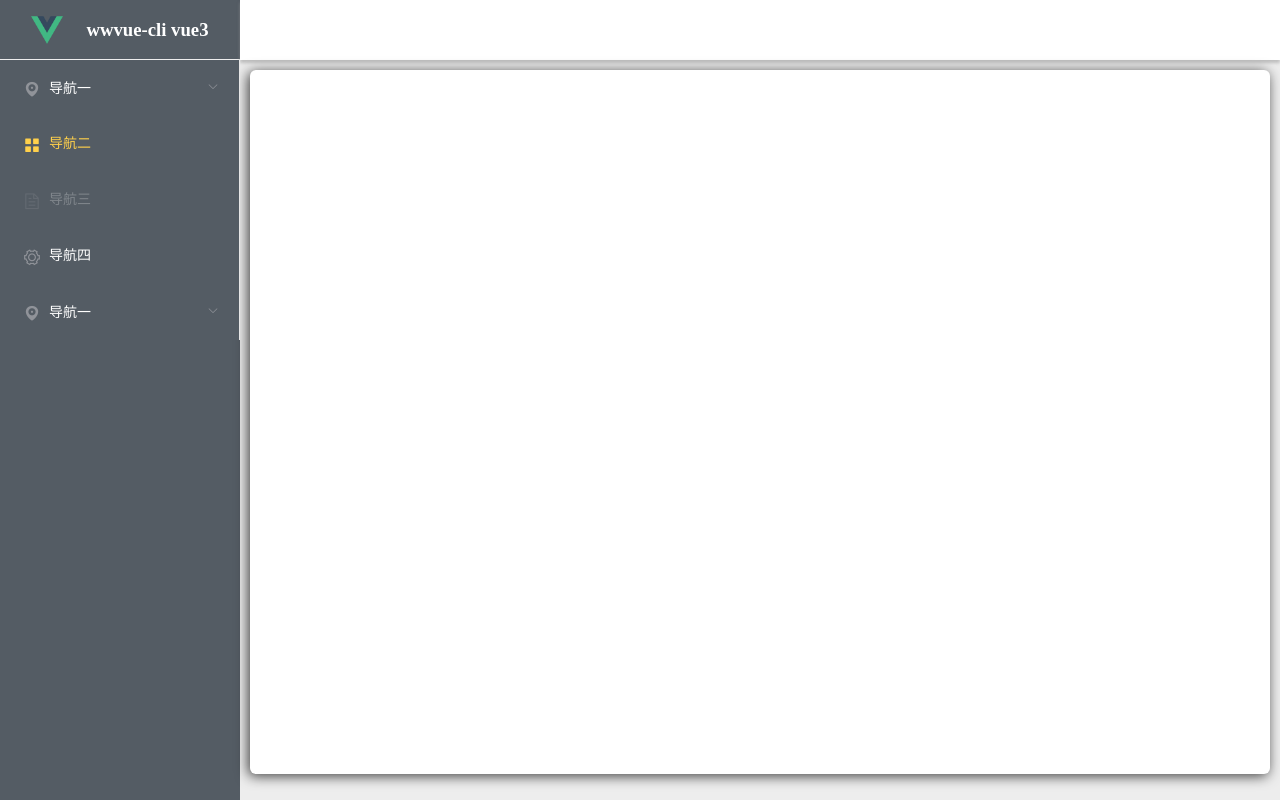
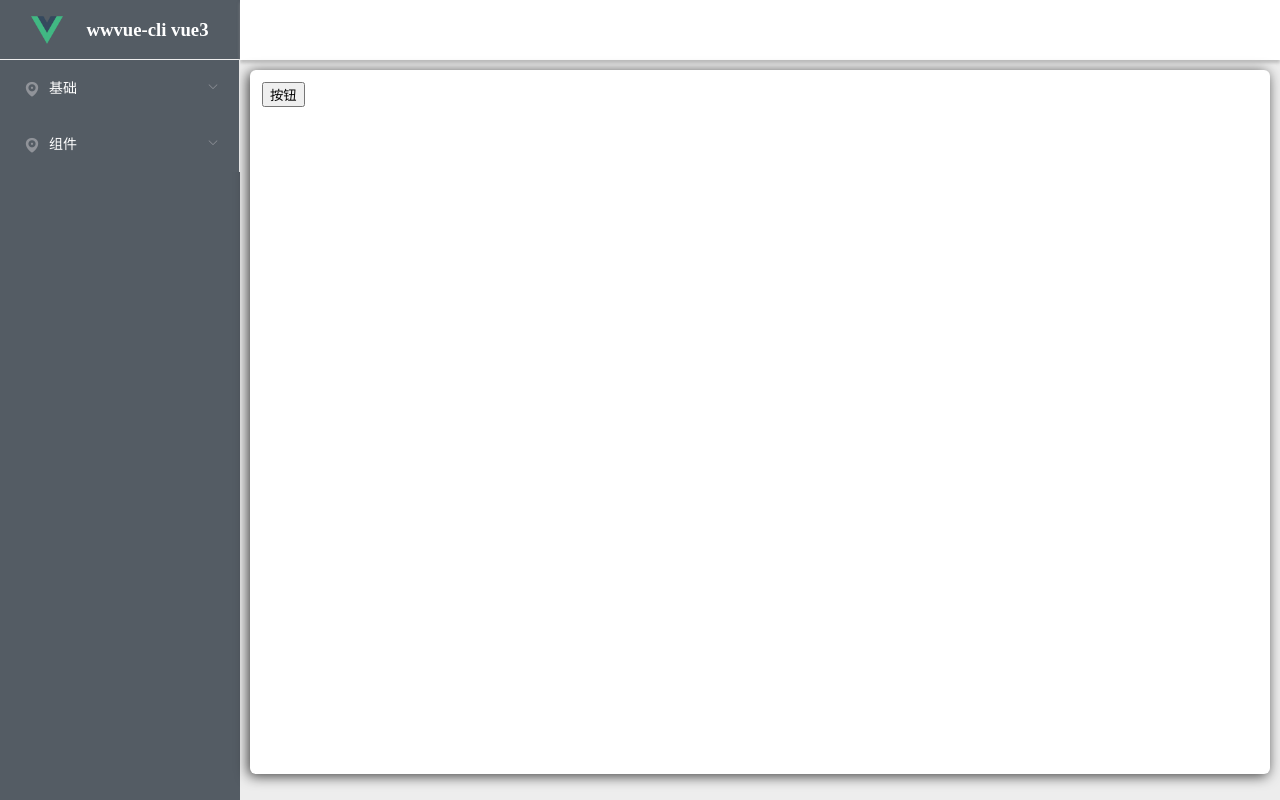
Before and after one commit to vannvan/wwvue-cli, a Vue app: page /#/button in a window 1280 px wide. Built offline with nearby package versions, Linux system fonts and the light colour scheme.

Commit message:
新增button组件

```diff
--- a/package.json
+++ b/package.json
@@ -5,7 +5,8 @@
         "dev": "vite",
         "build": "vue-tsc --noEmit && vite build",
         "serve": "vite preview",
-        "start": "npm run dev"
+        "start": "npm run dev",
+        "eslint-fix": "npx run eslint --fix"
     },
     "dependencies": {
         "axios": "^0.21.1",
--- a/src/App.vue
+++ b/src/App.vue
@@ -9,8 +9,8 @@ import Main from './components/layout/Main.vue'
 export default defineComponent({
   name: 'App',
   components: {
-    Main,
-  },
+    Main
+  }
 })
 </script>
 
--- a/src/components/layout/Menu.vue
+++ b/src/components/layout/Menu.vue
@@ -13,50 +13,22 @@
       <el-submenu index="1">
         <template #title>
           <i class="el-icon-location"></i>
-          <span>导航一</span>
+          <span>基础</span>
         </template>
-        <el-menu-item-group>
-          <template #title>分组一</template>
-          <el-menu-item index="1-1" @click="navClick('/vuex')"
-            >vuex</el-menu-item
-          >
-          <el-menu-item index="1-2" @click="navClick('/axios')"
-            >axios</el-menu-item
-          >
+        <el-menu-item index="1-1" @click="navClick('/vuex')">vuex</el-menu-item>
+        <el-menu-item index="1-2" @click="navClick('/axios')">axios</el-menu-item>
+        <el-menu-item-group title="group2">
+          <el-menu-item index="1-3">example</el-menu-item>
         </el-menu-item-group>
-        <el-menu-item-group title="分组2">
-          <el-menu-item index="1-3">选项3</el-menu-item>
-        </el-menu-item-group>
-        <el-submenu index="1-4">
-          <template #title>选项4</template>
-          <el-menu-item index="1-4-1">选项1</el-menu-item>
-        </el-submenu>
       </el-submenu>
-      <el-menu-item index="2">
-        <i class="el-icon-menu"></i>
-        <template #title>导航二</template>
-      </el-menu-item>
-      <el-menu-item index="3" disabled>
-        <i class="el-icon-document"></i>
-        <template #title>导航三</template>
-      </el-menu-item>
-      <el-menu-item index="4">
-        <i class="el-icon-setting"></i>
-        <template #title>导航四</template>
-      </el-menu-item>
+
       <el-submenu index="5">
         <template #title>
           <i class="el-icon-location"></i>
-          <span>导航一</span>
+          <span>组件</span>
         </template>
-        <el-menu-item-group>
-          <template #title>分组一</template>
-          <el-menu-item index="5-1">选项1</el-menu-item>
-          <el-menu-item index="5-2">选项2</el-menu-item>
-        </el-menu-item-group>
-        <el-menu-item-group title="分组2">
-          <el-menu-item index="5-3">选项3</el-menu-item>
-        </el-menu-item-group>
+        <el-menu-item index="5-1" @click="navClick('/button')">button</el-menu-item>
+        <el-menu-item index="5-2">message</el-menu-item>
       </el-submenu>
     </el-menu>
   </div>
@@ -74,11 +46,18 @@ export default defineComponent({
         //
         router.push(path)
       },
+      handleOpen(path: string) {
+        //
+      },
+
+      handleClose(path: string) {
+        //
+      }
     })
     return {
-      ...toRefs(reactiveData),
+      ...toRefs(reactiveData)
     }
-  },
+  }
 })
 </script>
 
--- /dev/null
+++ b/src/package/button/index.ts
@@ -0,0 +1,9 @@
+import { App } from 'vue'
+
+import Button from './src/button.vue'
+
+Button.install = (app: App): void => {
+  app.component(Button.name, Button)
+}
+
+export default Button
--- /dev/null
+++ b/src/package/button/src/button.vue
@@ -0,0 +1,36 @@
+<template>
+  <button :class="type">
+    <span v-if="$slots.default"><slot></slot></span>
+  </button>
+</template>
+
+<script lang="ts">
+import { defineComponent } from 'vue'
+
+import type { PropType } from 'vue'
+
+type WButtonType = PropType<'primary' | 'success' | 'default' | 'error' | 'info'>
+
+interface WButtonProps {
+  type: string
+}
+
+export default defineComponent({
+  name: 'WButton',
+  props: {
+    type: {
+      type: String as WButtonType,
+      default: 'default',
+      validator: (val: string) => {
+        return ['default', 'primary', 'info', 'error', 'success'].includes(val)
+      }
+    }
+  },
+
+  setup(props) {
+    return {}
+  }
+})
+</script>
+
+<style scoped></style>
--- /dev/null
+++ b/src/package/index.ts
@@ -0,0 +1,14 @@
+import { App } from 'vue'
+import Button from './button'
+
+const components = [Button]
+const install = function (app: App) {
+  components.forEach((component: any) => {
+    app.use(component)
+  })
+  return app
+}
+
+export default {
+  install
+}
--- a/src/router/index.ts
+++ b/src/router/index.ts
@@ -17,6 +17,11 @@ const routes: Array<RouteRecordRaw> = [
     path: '/axios',
     name: 'Axios',
     component: () => import('@/views/Axios.vue') // 懒加载组件
+  },
+  {
+    path: '/button',
+    name: 'Button',
+    component: () => import('@/views/Button.vue')
   }
 ]
 
--- a/src/views/Axios.vue
+++ b/src/views/Axios.vue
@@ -43,7 +43,7 @@
   </div>
 </template>
 <script lang="ts">
-import { defineComponent, ref, Ref } from 'vue'
+import { defineComponent, ref, Ref, onMounted } from 'vue'
 import axios from '../utils/axios'
 
 export default defineComponent({
@@ -53,17 +53,14 @@ export default defineComponent({
 
     const getVannvanInfo = () => {
       loading.value = true
-      axios
-        .get('/users/vannvan')
-        .then((res) => {
-          console.log(res.data)
-          loading.value = false
-          vannvanInfo.value = res.data
-        })
-        .catch(() => {
-          loading.value = false
-        })
+      axios.get('/users/vannvan').then((res) => {
+        loading.value = false
+        vannvanInfo.value = res.data
+      })
     }
+    onMounted(() => {
+      console.log('onMounted')
+    })
     getVannvanInfo()
     return {
       vannvanInfo,
@@ -85,6 +82,7 @@ export default defineComponent({
       margin: 50px;
     }
     .main-info-detail {
+      width: 400px;
       .desc-content {
         display: flex;
         justify-content: flex-start;
--- /dev/null
+++ b/src/views/Button.vue
@@ -0,0 +1,17 @@
+<template>
+  <div>
+    <w-button> 按钮 </w-button>
+  </div>
+</template>
+
+<script lang="ts">
+import { defineComponent } from 'vue'
+
+export default defineComponent({
+  setup() {
+    return {}
+  }
+})
+</script>
+
+<style scoped></style>
--- a/src/views/Home.vue
+++ b/src/views/Home.vue
@@ -4,6 +4,18 @@
   </div>
 </template>
 
-<script setup></script>
+<script lang="ts">
+import { defineComponent, ref, Ref } from 'vue'
+
+export default defineComponent({
+  setup() {
+    const AppInfo: Ref = ref(null)
+
+    return {
+      AppInfo
+    }
+  }
+})
+</script>
 
 <style scoped lang="scss"></style>
```
Also changed, not shown: src/main.ts (+5 -3 lines), .eslintrc.js.
